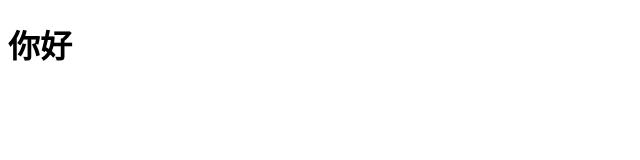
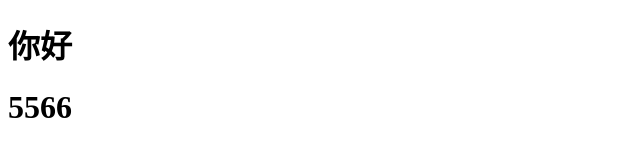
Before and after one commit to WymanGod/test, a plain HTML site: page index.html in a window 1280 px wide. Shown: the whole page, without its empty margins (0-640 px from the left). Drawn offline with Linux system fonts and the light colour scheme.

Commit message:
第二次提交

```diff
--- a/index.html
+++ b/index.html
@@ -5,5 +5,6 @@
 </head>
 <body>
 	<h1>你好</h1>
+	<h1>5566</h1>
 </body>
 </html>
```
